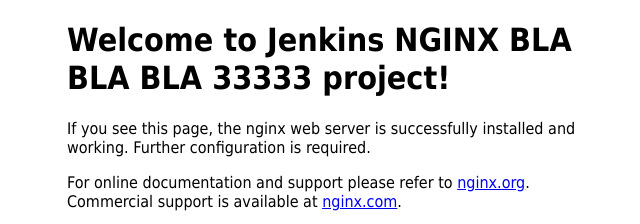
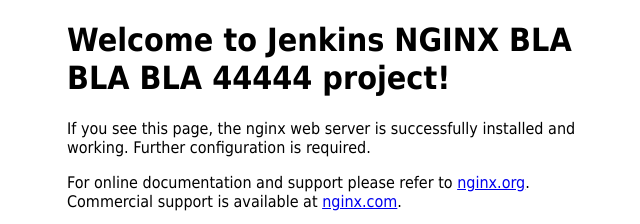
Before and after one commit to nrr-rus/Jenkins, a plain HTML site: page index.html in a window 1280 px wide. Shown: the top 224 px of the page, 293-933 px from the left. Drawn offline with Linux system fonts and the light colour scheme.

Commit message:
Update index.html

```diff
--- a/index.html
+++ b/index.html
@@ -11,7 +11,7 @@
 </style>
 </head>
 <body>
-<h1>Welcome to Jenkins NGINX BLA BLA BLA 33333 project!</h1>
+<h1>Welcome to Jenkins NGINX BLA BLA BLA 44444 project!</h1>
 <p>If you see this page, the nginx web server is successfully installed and
 working. Further configuration is required.</p>
 
```
